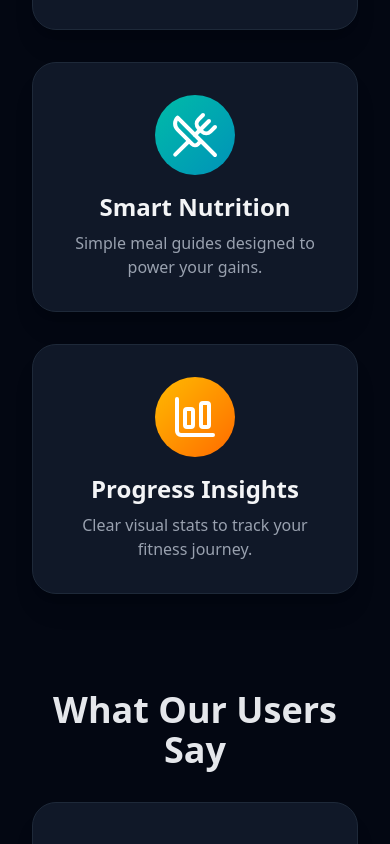
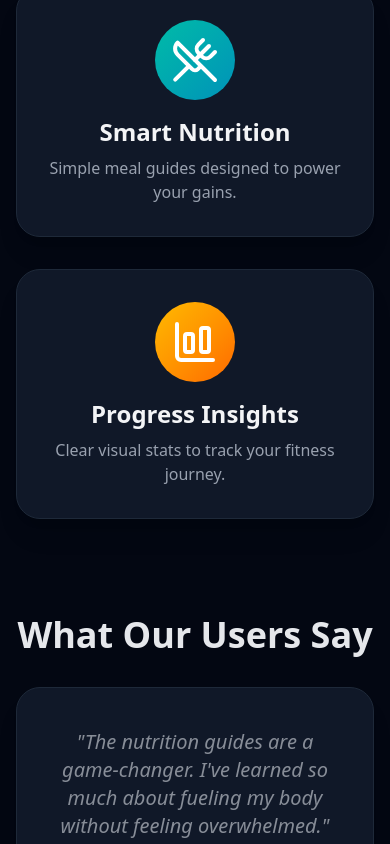
Before and after one commit to NavenRaam/TrackFit, a Next.js app: page / in a window 390 px wide. Shown: the part 1065-1909 px from the top of the page. Built offline with nearby package versions, Linux system fonts and the light colour scheme; no server answers; a web font is replaced by a local one.

Commit message:
mobile Navbar update

```diff
--- a/components/navbar.js
+++ b/components/navbar.js
@@ -1,3 +1,5 @@
+// Navbar.js - This component should only contain the navigation bar itself.
+
 import { useState, useEffect } from "react";
 import { useSession, signOut } from "next-auth/react";
 import { useRouter } from "next/router";
--- a/pages/_app.js
+++ b/pages/_app.js
@@ -2,19 +2,41 @@
 import { SessionProvider } from "next-auth/react";
 import { useRouter } from "next/router";
 import { AnimatePresence, motion } from "framer-motion";
-import Navbar from "@/components/navbar"; // Adjust the import path as necessary
+import Navbar from "@/components/navbar";
+import { useEffect, useState } from "react";
 
 export default function App({ Component, pageProps: { session, ...pageProps } }) {
   const router = useRouter();
+  const [isMobile, setIsMobile] = useState(false);
 
   // Define routes where Navbar should be hidden
   const hideNavbarRoutes = ["/", "/login", "/signup"];
+  const shouldShowNavbar = !hideNavbarRoutes.includes(router.pathname);
 
-  const shouldShowNavbar = !hideNavbarRoutes.includes(router.pathname);
+  // This useEffect hook runs on the client-side to detect the screen size.
+  useEffect(() => {
+    const handleResize = () => {
+      // Tailwind's 'sm' breakpoint is 640px.
+      setIsMobile(window.innerWidth < 640);
+    };
+
+    // Set initial state
+    handleResize();
+
+    // Add event listener for window resize
+    window.addEventListener("resize", handleResize);
+
+    // Clean up the event listener on component unmount
+    return () => window.removeEventListener("resize", handleResize);
+  }, []);
+
+  // Determine the correct padding class based on screen size
+  const mainContentPadding = isMobile ? "pt-24 pb-24" : "pt-24";
 
   return (
     <SessionProvider session={session} secret={process.env.NEXTAUTH_SECRET}>
-      <div className="relative min-h-screen bg-gray-950 text-white flex flex-col items-center">
+      {/* We apply padding here to the main wrapper to account for fixed navbars */}
+      <div className={`relative min-h-screen bg-gray-950 text-white flex flex-col items-center ${shouldShowNavbar ? mainContentPadding : 'pt-0 pb-0'}`}>
         {shouldShowNavbar && <Navbar />}
         <AnimatePresence mode="wait">
           <motion.div
@@ -23,7 +45,7 @@
             animate={{ opacity: 1, y: 0 }}
             exit={{ opacity: 0, y: -20 }}
             transition={{ duration: 0.4 }}
-            className={shouldShowNavbar ? "pt-32 px-4" : "px-4"}
+            className="w-full flex-grow flex flex-col items-center justify-center"
           >
             <Component {...pageProps} />
           </motion.div>
```
